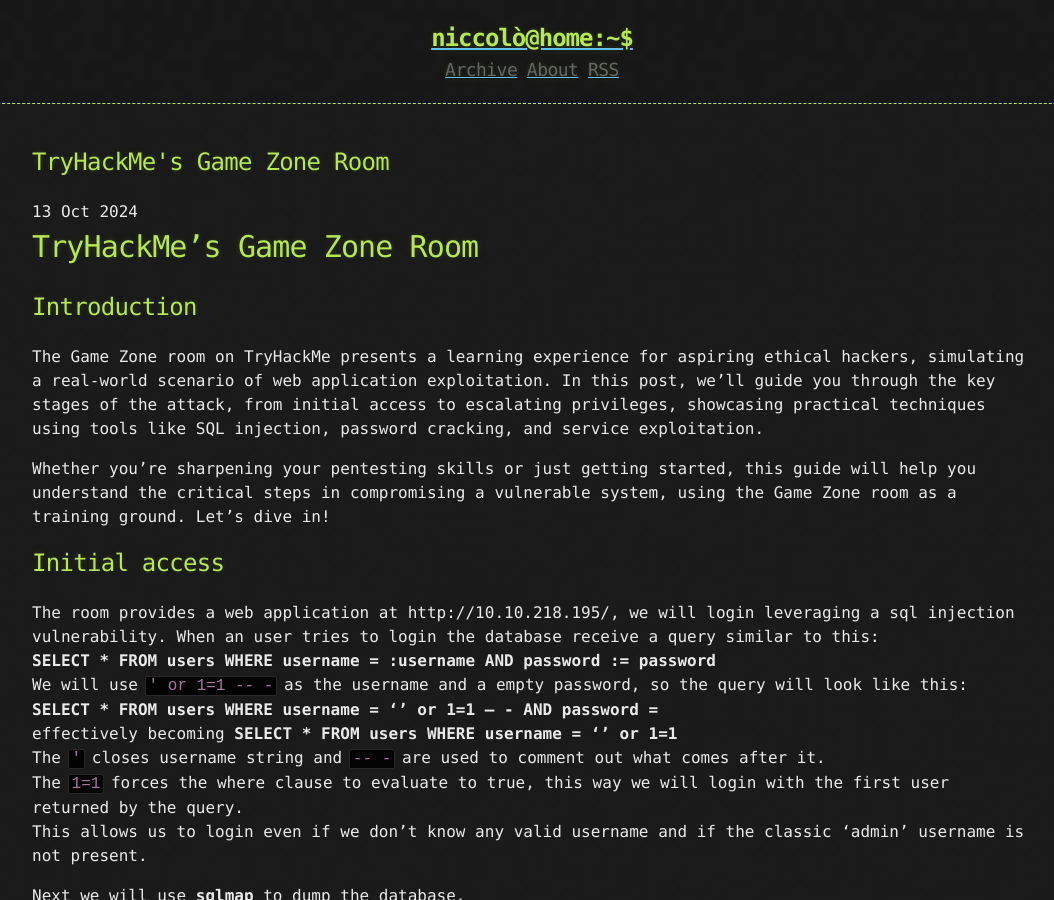
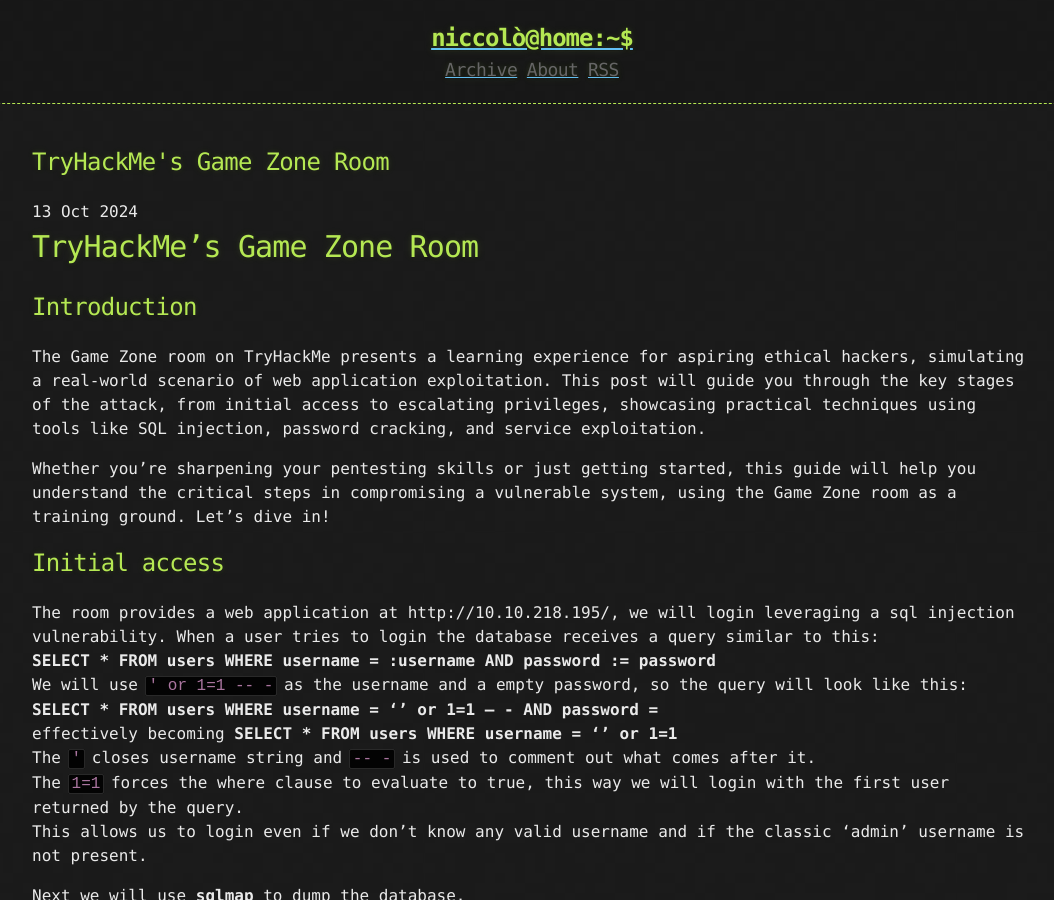
Before and after one commit to n-califano/n-califano.github.io, a Jekyll site: the page built from _posts/2024-10-13-tryhackme-game-zone.md, in a window 1280 px wide and 900 px high. Shown: the whole window, without its empty margins (108-1162 px from the left). Built offline with Jekyll 4.4.1, drawn with Linux system fonts in a browser that asks for light colours.

Commit message:
fixed game zone room article

```diff
--- a/_posts/2024-10-13-tryhackme-game-zone.md
+++ b/_posts/2024-10-13-tryhackme-game-zone.md
@@ -7,19 +7,19 @@
 
 ## Introduction
 
-The Game Zone room on TryHackMe presents a learning experience for aspiring ethical hackers, simulating a real-world scenario of web application exploitation. In this post, we’ll guide you through the key stages of the attack, from initial access to escalating privileges, showcasing practical techniques using tools like SQL injection, password cracking, and service exploitation.
+The Game Zone room on TryHackMe presents a learning experience for aspiring ethical hackers, simulating a real-world scenario of web application exploitation. This post will guide you through the key stages of the attack, from initial access to escalating privileges, showcasing practical techniques using tools like SQL injection, password cracking, and service exploitation.
 
 Whether you're sharpening your pentesting skills or just getting started, this guide will help you understand the critical steps in compromising a vulnerable system, using the Game Zone room as a training ground. Let's dive in!
 
 ## Initial access
 
 The room provides a web application at http://10.10.218.195/, we will login leveraging a sql injection vulnerability.
-When an user tries to login the database receive a query similar to this:
+When a user tries to login the database receives a query similar to this:
 **SELECT \* FROM users WHERE username = :username AND password := password**
 We will use `' or 1=1 -- -` as the username and a empty password, so the query will look like this:
 **SELECT \* FROM users WHERE username = '' or 1=1 -- - AND password =**
 effectively becoming **SELECT \* FROM users WHERE username = '' or 1=1**
-The `'` closes username string and `-- -` are used to comment out what comes after it.
+The `'` closes username string and `-- -` is used to comment out what comes after it.
 The `1=1` forces the where clause to evaluate to true, this way we will login with the first user returned by the query.
 This allows us to login even if we don't know any valid username and if the classic 'admin' username is not present.
 
```
